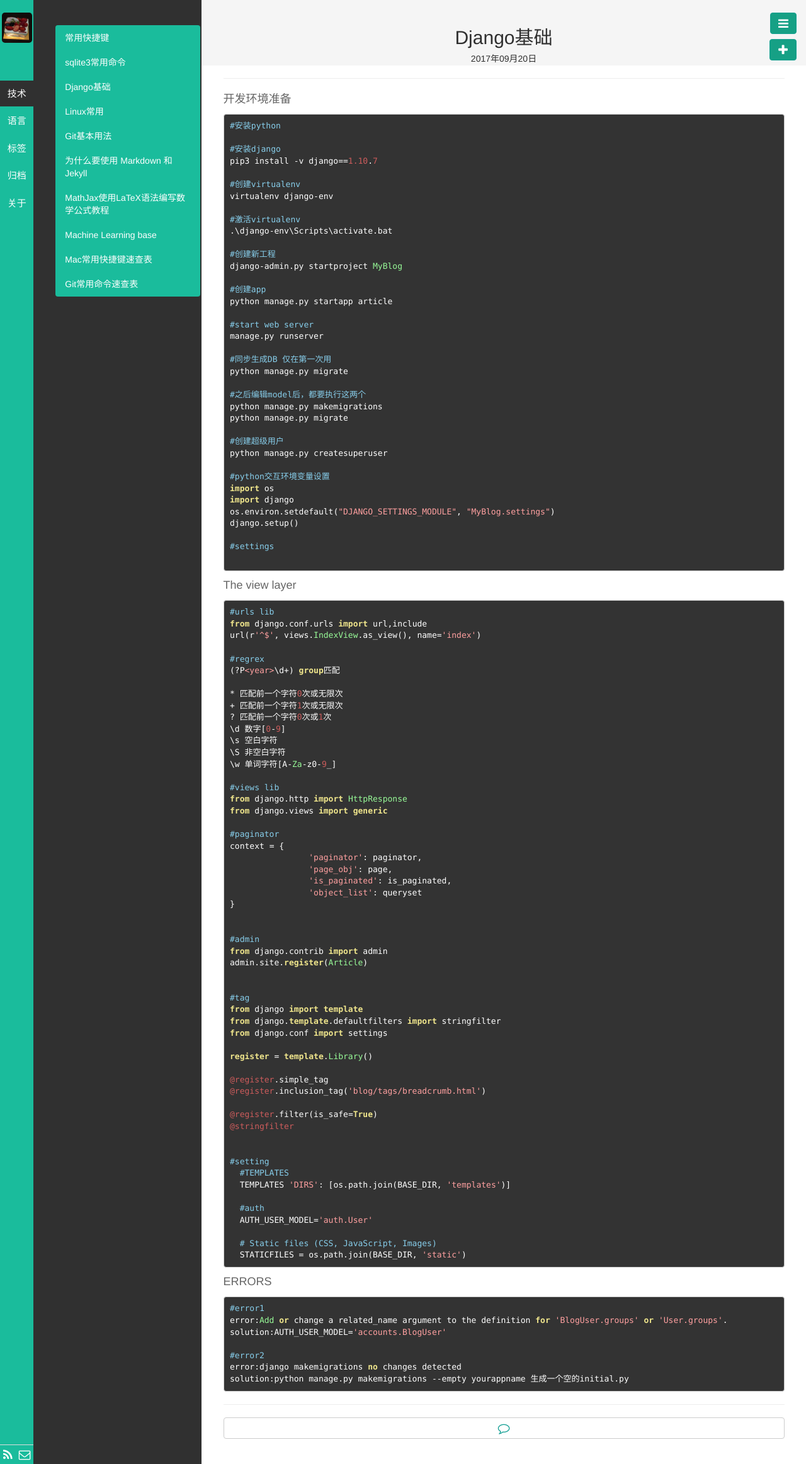
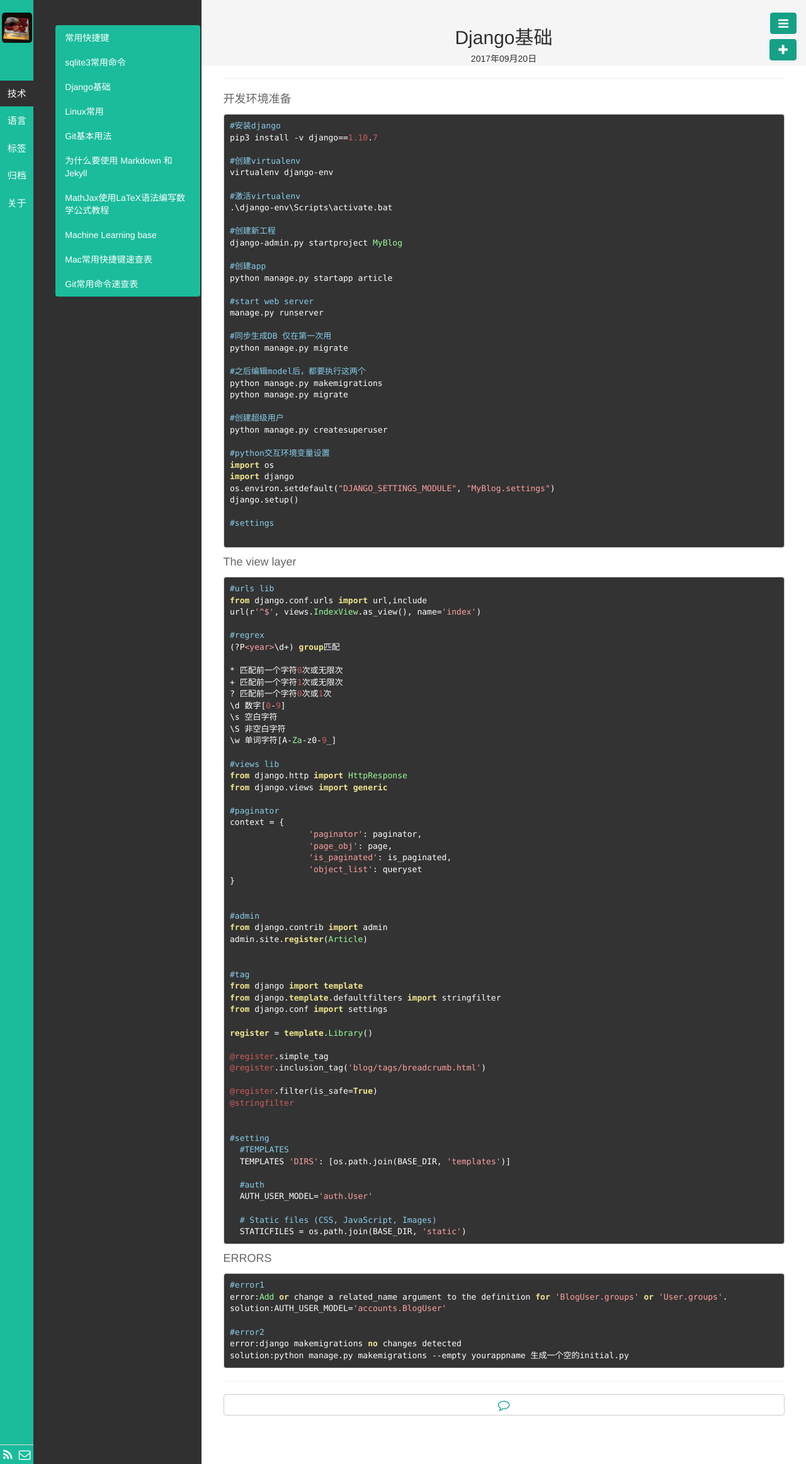
Before and after one commit to kyoyo/kyoyo.github.io, a Jekyll site: the page built from _posts/技術/2017-09-20-Django-Base1.md, in a window 1280 px wide. Shown: the whole page at 63% size. Built offline with Jekyll 4.4.1, drawn with Linux system fonts in a browser that asks for light colours; Markdown is read by kramdown in place of the engine named in the settings.

Commit message:
Update 2017-09-20-Django-Base1.md

````diff
--- a/_posts/技術/2017-09-20-Django-Base1.md
+++ b/_posts/技術/2017-09-20-Django-Base1.md
@@ -10,8 +10,6 @@ description:
 开发环境准备
 
 ```
-#安装python
-
 #安装django
 pip3 install -v django==1.10.7
 
````
